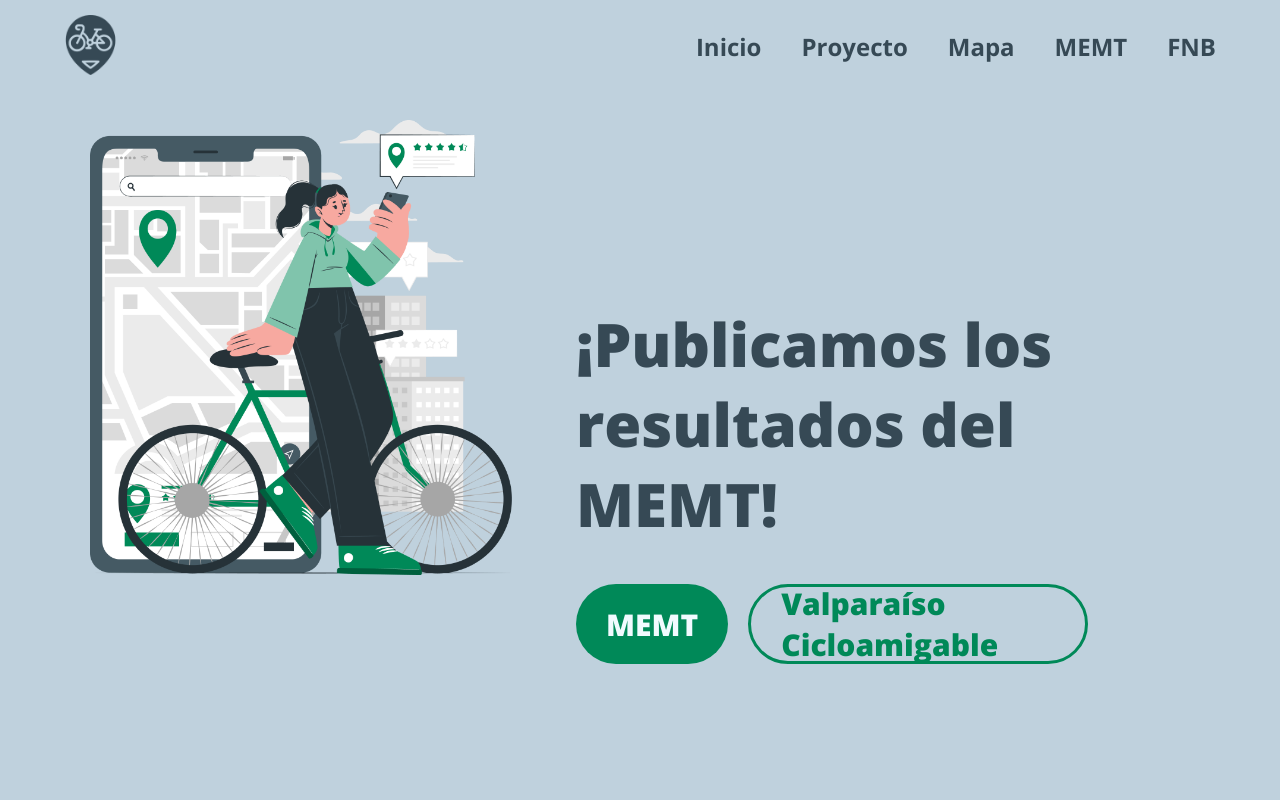
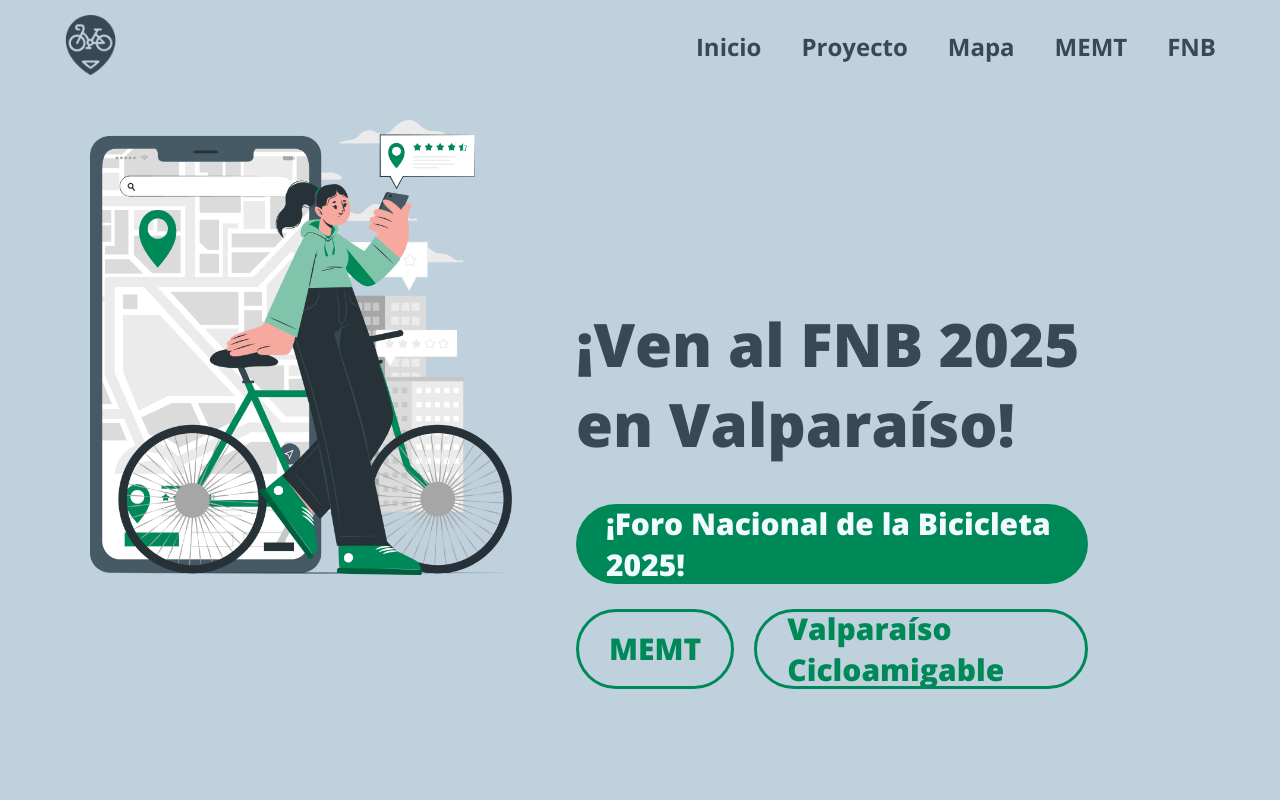
Before and after one commit to liberticl/cicloamigable, a Flask app: page / in a window 1280 px wide. Run offline with Flask 3, Linux system fonts and the light colour scheme.

Commit message:
feat(fnb): se agrega fnb a la bienvenida

```diff
--- a/templates/index.html
+++ b/templates/index.html
@@ -8,14 +8,17 @@
 
     <!-- Contenido principal (lado derecho) -->
     <div class="main-content">
-        <h1 class="main-title"><br>¡Publicamos los resultados del MEMT!</h1>
+        <h1 class="main-title"><br>¡Ven al FNB 2025 en Valparaíso!</h1>
 
         <!-- <div class="button-group">
             <a href="{{ url_for('login') }}" class="btn btn-primary">Inicia sesión</a>
             <a href="{{ url_for('register') }}" class="btn btn-secondary">Regístrate</a>
         </div> -->
+        <div class="button-group" style="margin-bottom: -3%;">
+            <a href="{{ url_for('fnb') }}" class="btn btn-primary">¡Foro Nacional de la Bicicleta 2025!</a>
+        </div>
         <div class="button-group">
-            <a href="{{ url_for('memt') }}" class="btn btn-primary">MEMT</a>
+            <a href="{{ url_for('memt') }}" class="btn btn-secondary">MEMT</a>
             <a href="{{ url_for('proyecto') }}" class="btn btn-secondary">Valparaíso Cicloamigable</a>
         </div>
     </div>
```
